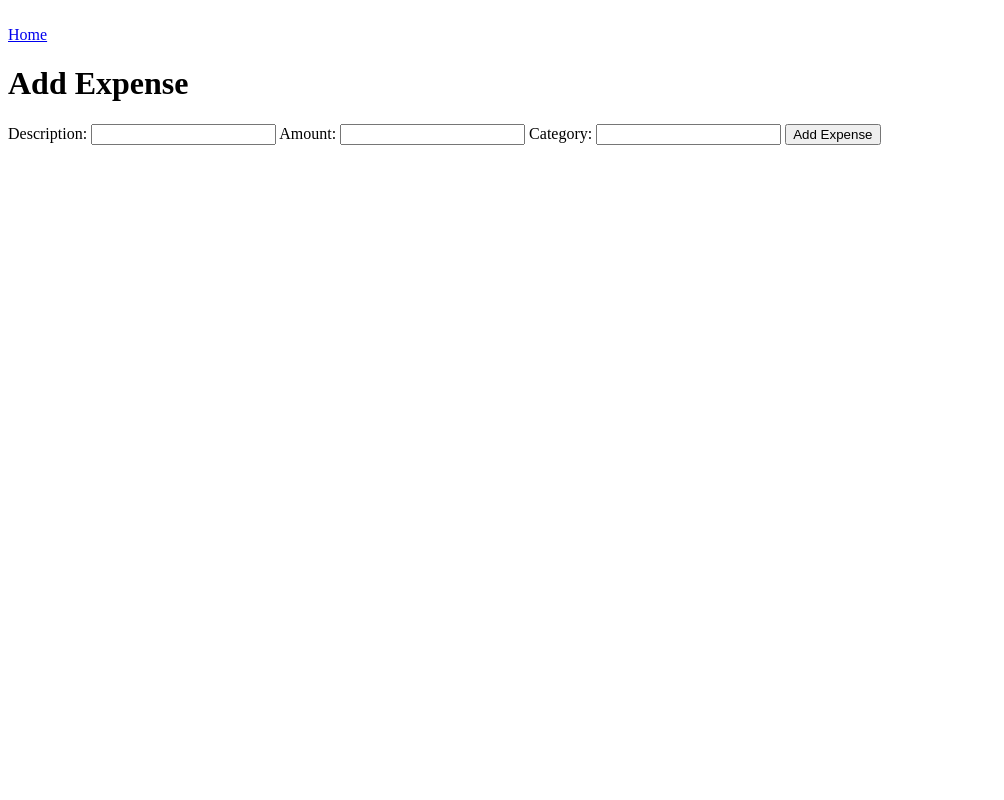
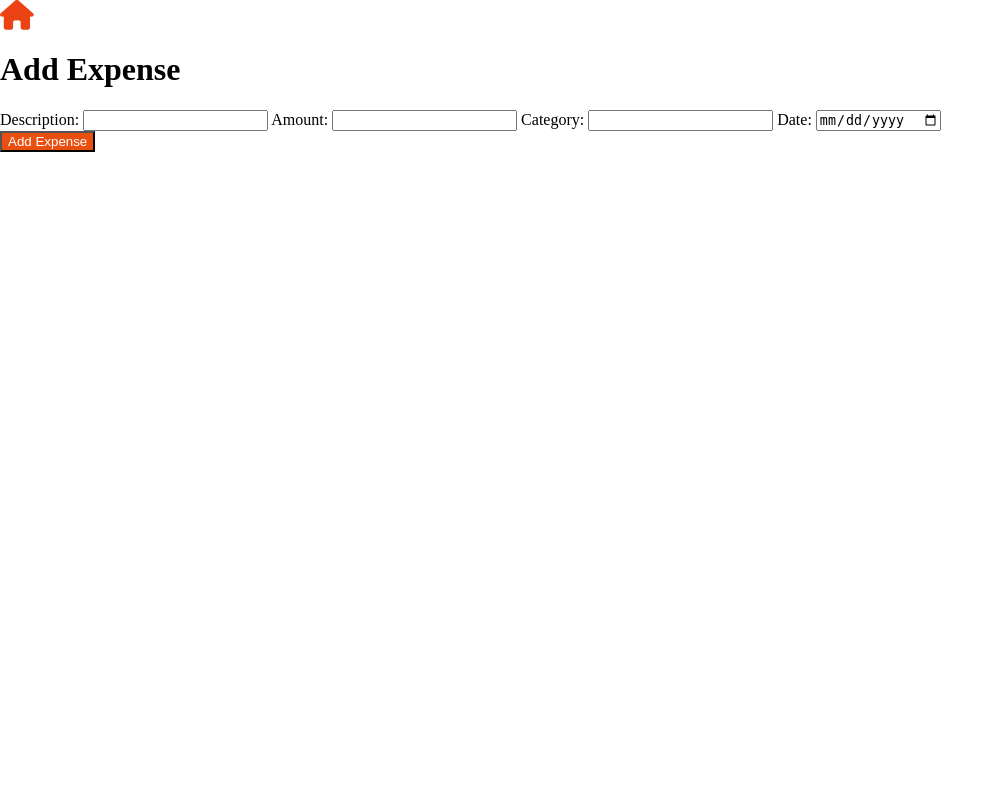
Before and after one commit to visalin/Personal_Finance_Tool, a Flask app: page /add_expense in a window 1280 px wide. Shown: the whole page, without its empty margins (0-1004 px from the left). Run offline with Flask 3, Linux system fonts and the light colour scheme.

Commit message:
AddExpensesPage

```diff
--- a/Templates/add_expense.html
+++ b/Templates/add_expense.html
@@ -4,11 +4,45 @@
     <meta charset="UTF-8">
     <meta name="viewport" content="width=device-width, initial-scale=1.0">
     <title>Add Expense</title>
+    <link rel="stylesheet" type="text/css" href="{{ url_for('static', filename='style.css') }}">
+    <link rel="stylesheet" href="https://cdnjs.cloudflare.com/ajax/libs/font-awesome/6.0.0-beta3/css/all.min.css">
 </head>
-<body>
-    <br>
-    <a href="{{ url_for('index') }}">Home</a>
+</head>
+<body class="add-expense-page">
+    <div class="header">
+    <a href="{{ url_for('dashboard') }}"><i class="fas fa-home" style="color: #ec4314; font-size: 30px;"></i></a>
     <h1>Add Expense</h1>
+    </div>
+    <style>
+        body {
+            display: flex;
+            flex-direction: column;
+            align-items: top;
+            justify-content: flex-start;
+            height: 100vh;
+            margin: 0;
+        }
+
+        a {
+            color: #2196F3; /* Blue color */
+            text-decoration: none;
+            margin-top: 20px;
+        }
+        a:hover {
+            text-decoration: underline;
+        }
+    </style>
+
+                                 <!-- Flash messages section -->
+                                 {% with messages = get_flashed_messages(with_categories=true) %}
+                                 {% if messages %}
+                                     <ul class="flashes">
+                                     {% for category, message in messages %}
+                                     <li class="{{ category }}">{{ message }}</li>
+                                     {% endfor %}
+                                     </ul>
+                                 {% endif %}
+                                 {% endwith %}
     <form method="POST" action="/add_expense">
         <label for="description">Description:</label>
         <input type="text" id="description" name="description" required>
@@ -16,7 +50,11 @@
         <input type="number" id="amount" name="amount" step="0.01" required>
         <label for="category">Category:</label>
         <input type="text" id="category" name="category" required>
-        <button type="submit">Add Expense</button>
+        <label for="date">Date:</label>
+        <input type="date" id="date" name="date" required>
+        <div class="add-expense-container">
+            <button type="submit" style="background-color: #e94f0e; color: white;">Add Expense</button>
+        </div>
     </form>
 
 </body>
```
